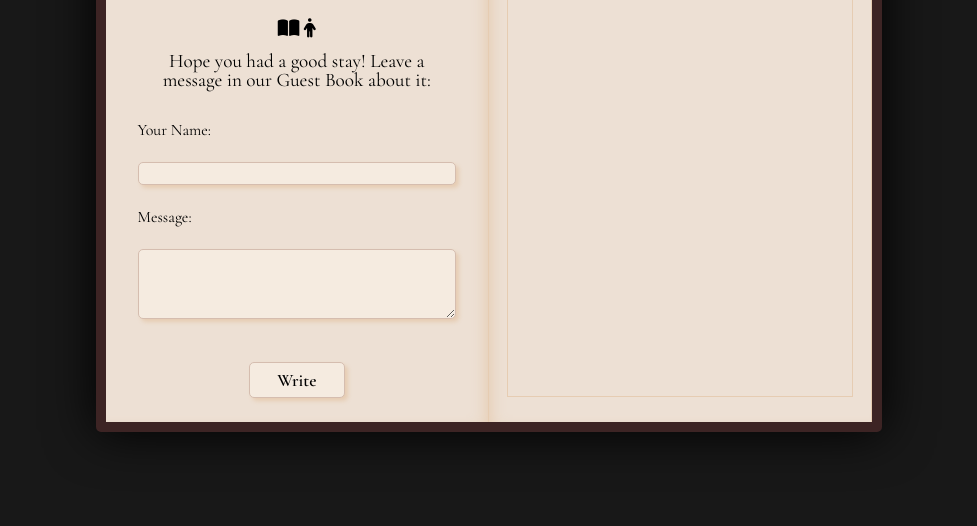
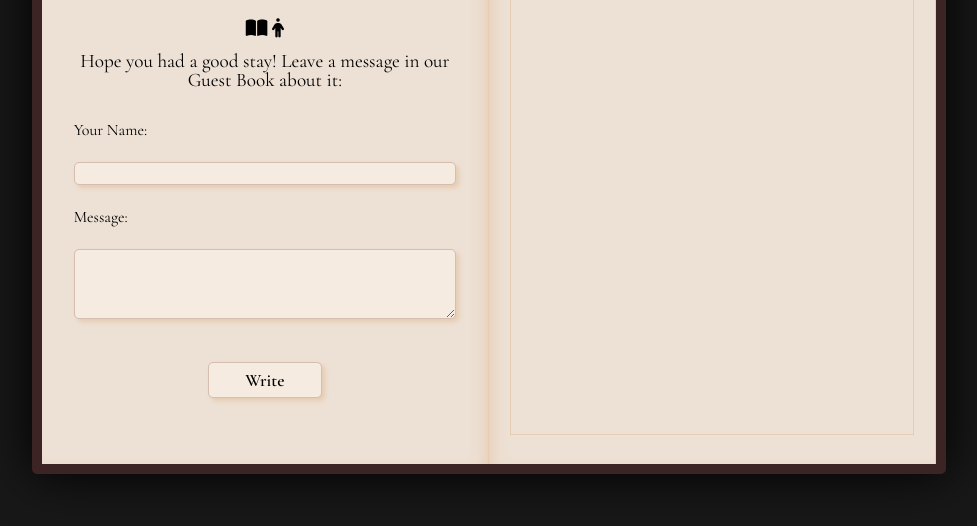
Before and after one commit to CaciaRodrigues/GuestBook, a plain HTML site: page index.html in a window 1280 px wide. Shown: the part 274-800 px from the top of the page, without its empty margins (151-1128 px from the left). Drawn offline with nearby package versions, Linux system fonts and the light colour scheme.

Commit message:
corigindo o tamanho

```diff
--- a/css/style.css
+++ b/css/style.css
@@ -18,7 +18,7 @@
     --white-gray: #EDEDE9;
     --pure-white: #FFFFFF;
     /* Espaçamento*/
-    --baseline: 12px;
+    --baseline: 14px;
 
 }
 
```
